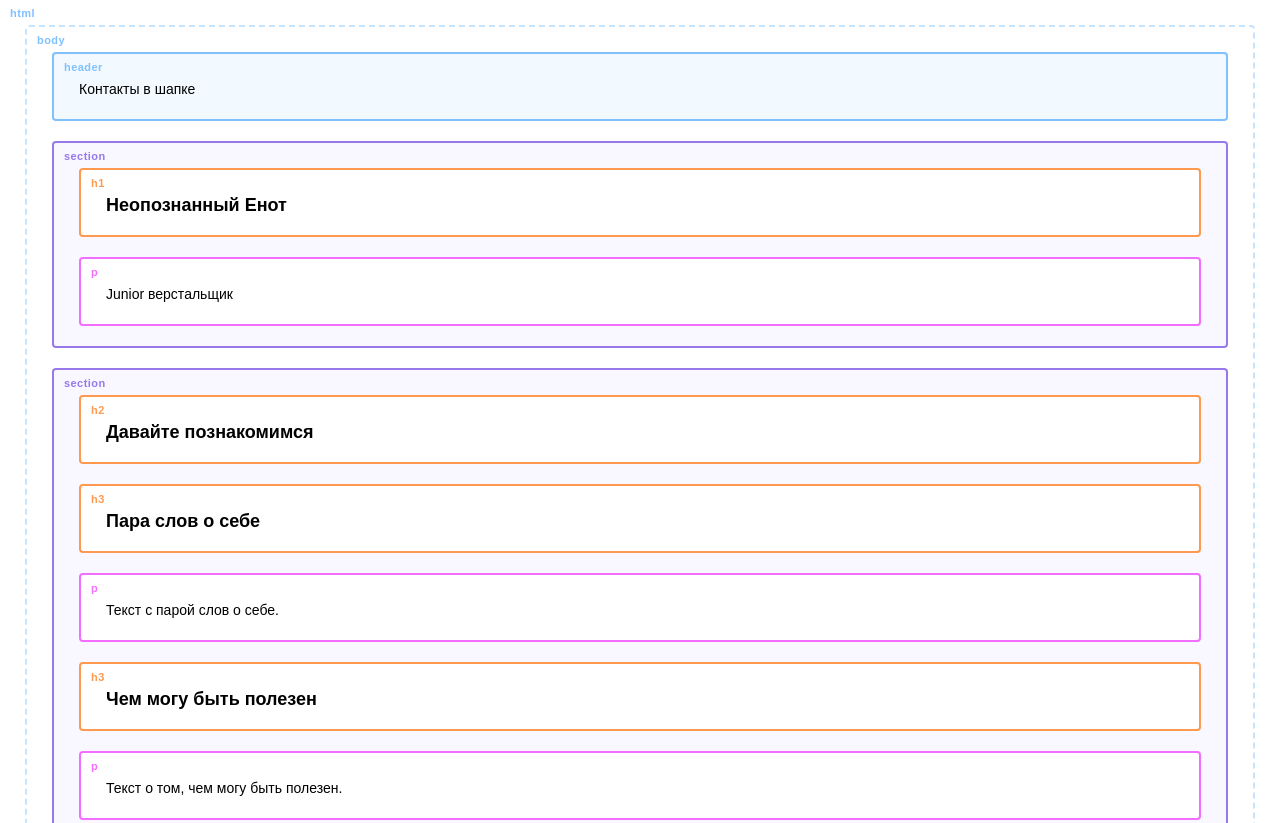
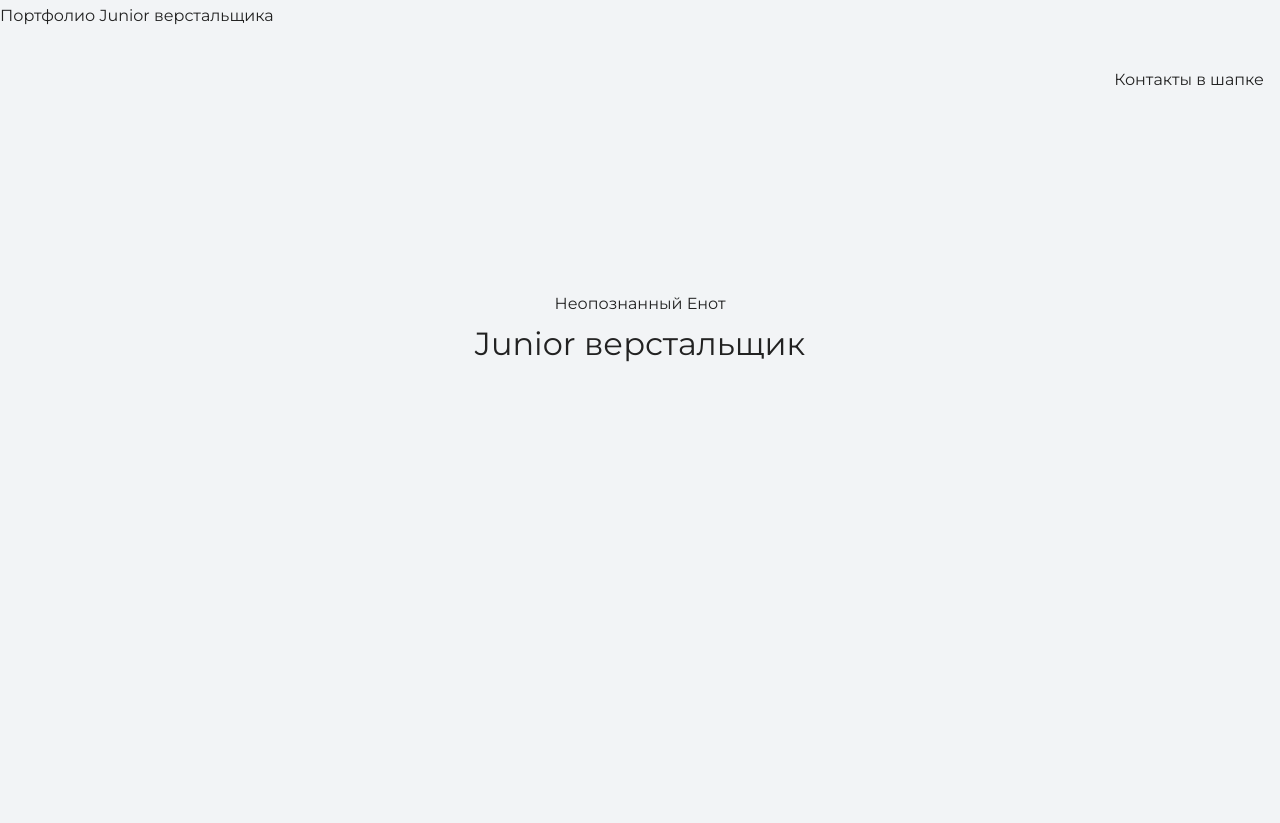
Before and after one commit to Diana03051995/my-site, a plain HTML site: page index.html in a window 1280 px wide. Shown: the top 823 px of the page. Drawn offline with nearby package versions, Linux system fonts and the light colour scheme.

Commit message:
изменение стилей

```diff
--- a/index.html
+++ b/index.html
@@ -2,18 +2,23 @@
 <html lang="ru">
   <head>
     <meta charset="UTF-8">
-    <link rel="stylesheet" href="outlines.css">
+    <link rel="stylesheet" href="style.css">
+	<link href="https://fonts.googleapis.com/css?family=Montserrat:400,500,700|Old+Standard+TT&display=swap&subset=cyrillic" rel="stylesheet"
     <title>Портфолио Junior верстальщика</title>
   </head>
 
   <body>
     <header class="page-header">
+	<div class="container">
       Контакты в шапке
+	  </div>
     </header>
 
     <section class="hero-image">
+	<div class="container"
       <h1 class="heading">Неопознанный Енот</h1>
       <p>Junior верстальщик</p>
+	  </div>
     </section>
 
     <section class="intro">
```
